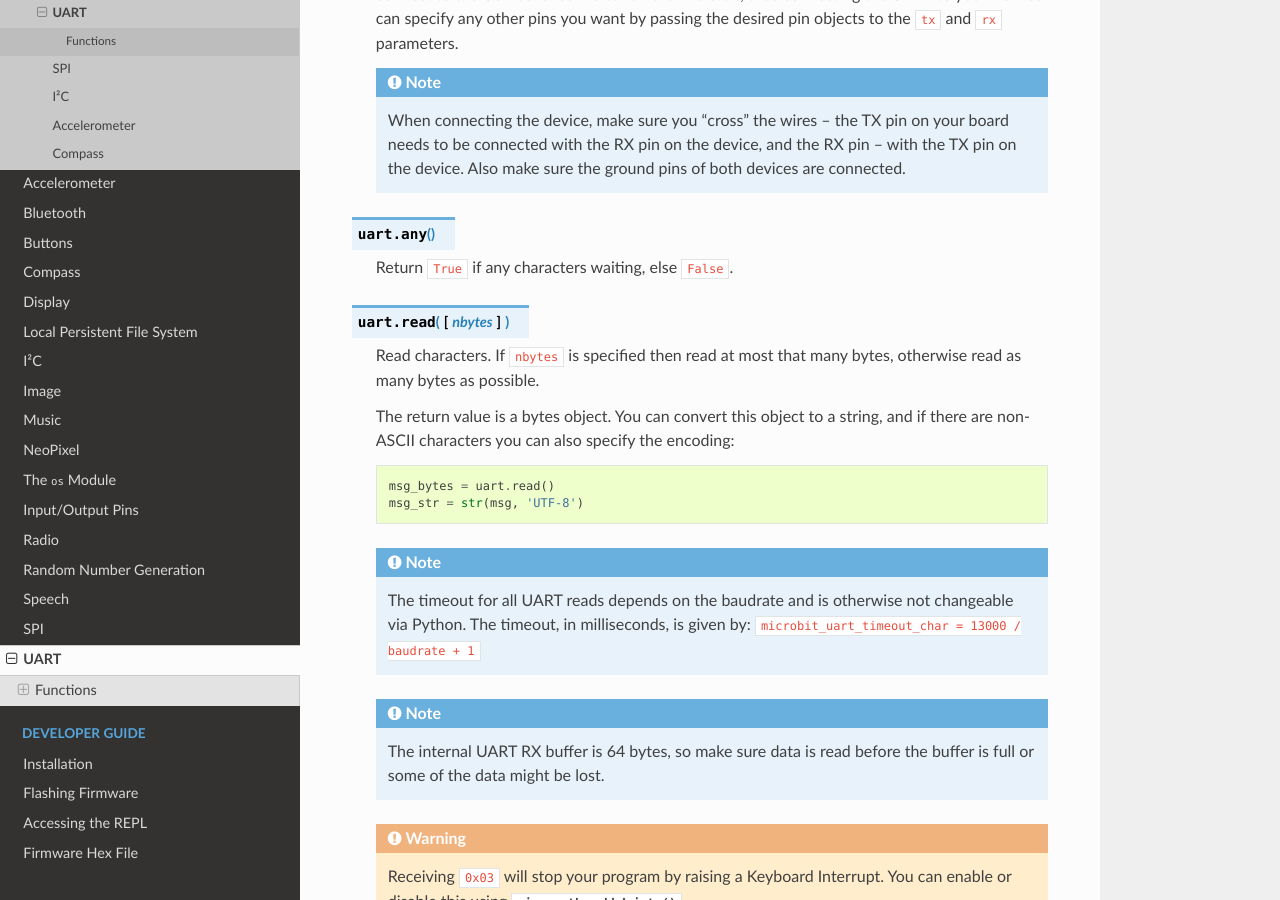
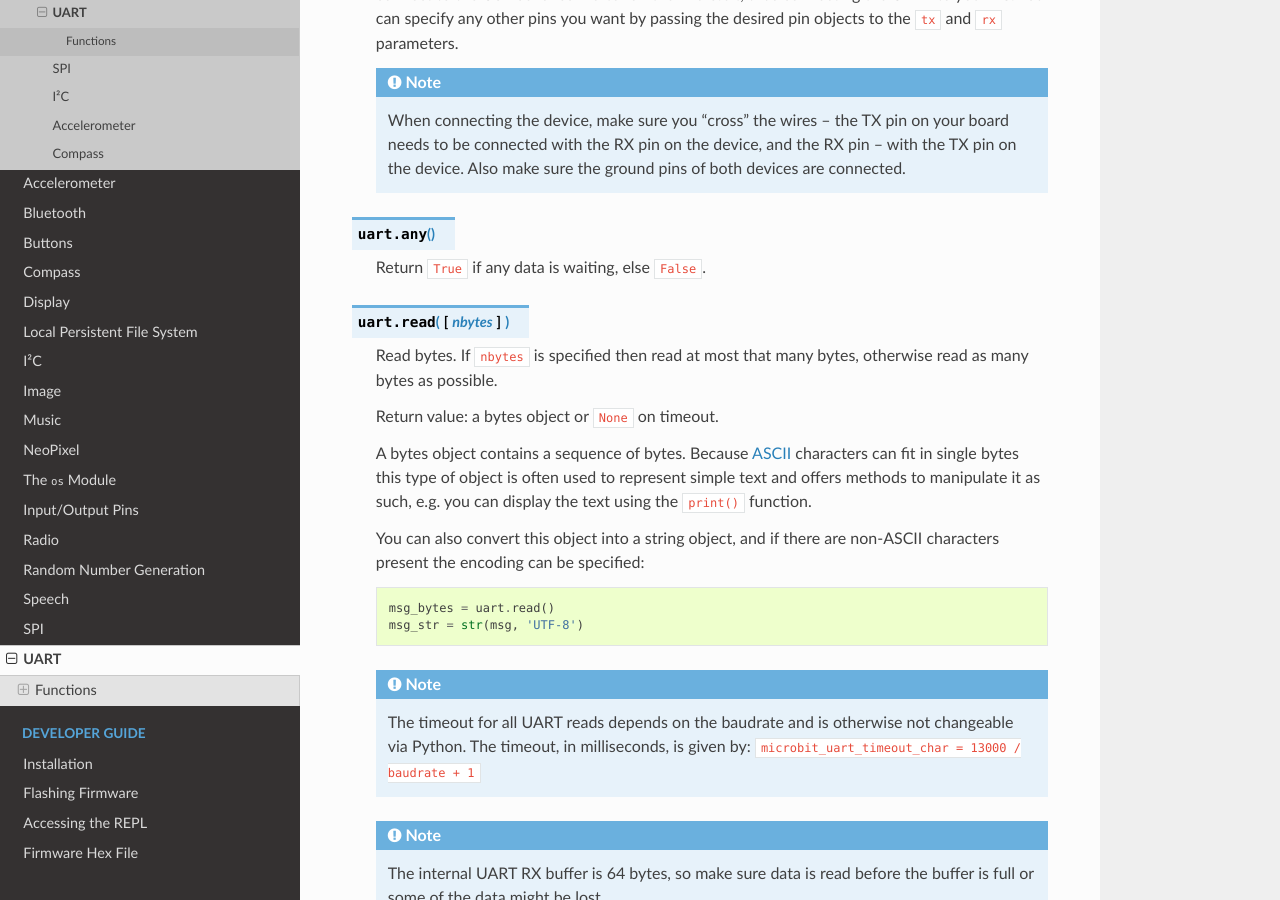
Before and after one commit to bbcmicrobit/micropython, a Sphinx documentation site: the page built from docs/uart.rst, in a window 1280 px wide and 900 px high, scrolled down 946 px. Built offline with Sphinx 7.4.7 and the Read the Docs theme 2.0.0, drawn with Linux system fonts in a browser that asks for light colours.

Commit message:
docs: Add more info about uart.read() and byte objects

```diff
--- a/docs/uart.rst
+++ b/docs/uart.rst
@@ -56,16 +56,23 @@ Functions
 
 .. method:: uart.any()
 
-   Return ``True`` if any characters waiting, else ``False``.
+   Return ``True`` if any data is waiting, else ``False``.
 
 .. method:: uart.read([nbytes])
 
-    Read characters.  If ``nbytes`` is specified then read at most that many
+    Read bytes.  If ``nbytes`` is specified then read at most that many
     bytes, otherwise read as many bytes as possible.
 
-    The return value is a bytes object. You can convert this object to a
-    string, and if there are non-ASCII characters you can also specify the
-    encoding::
+    Return value: a bytes object or ``None`` on timeout.
+
+    A bytes object contains a sequence of bytes. Because
+    `ASCII <https://en.wikipedia.org/wiki/ASCII>`_ characters can fit in
+    single bytes this type of object is often used to represent simple text
+    and offers methods to manipulate it as such, e.g. you can display the text
+    using the ``print()`` function.
+
+    You can also convert this object into a string object, and if there are
+    non-ASCII characters present the encoding can be specified::
 
         msg_bytes = uart.read()
         msg_str = str(msg, 'UTF-8')
```
